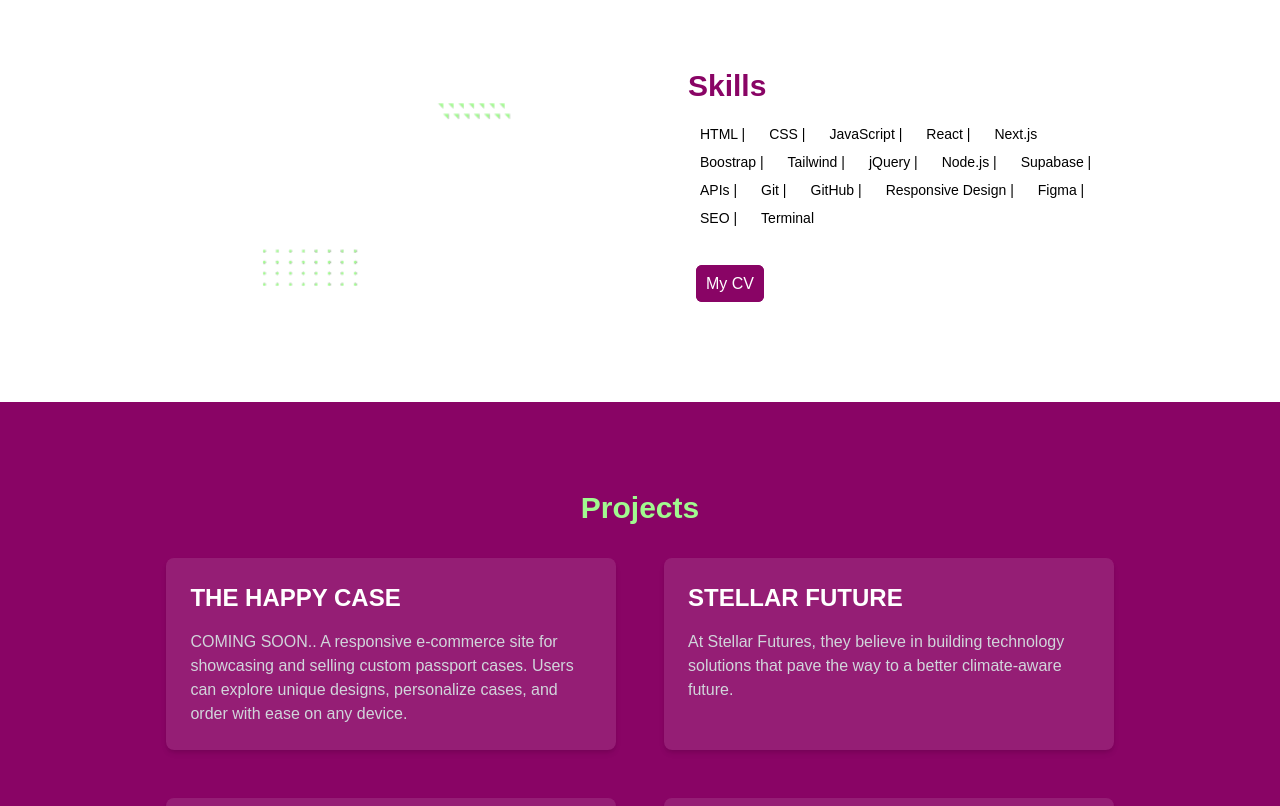
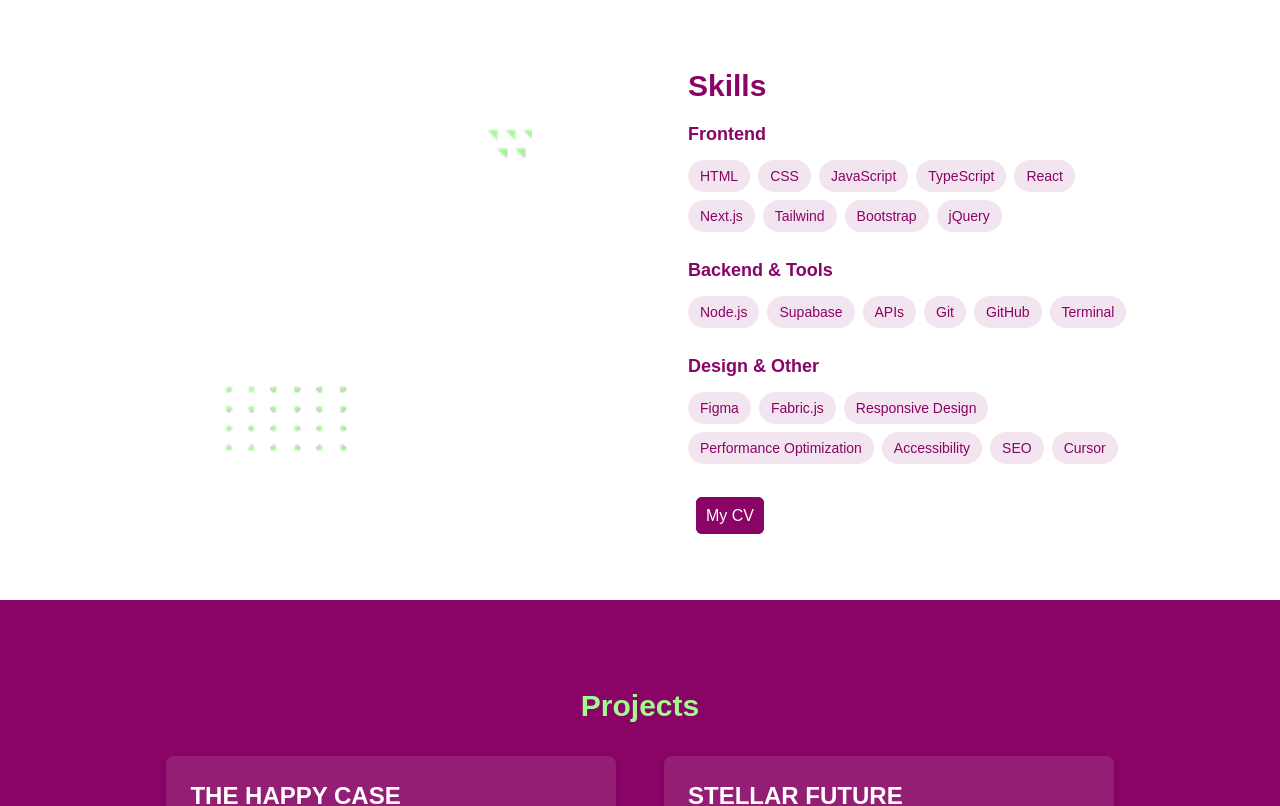
Before and after one commit to RaphaGil/RaphaelaPortfolio, a React (Create React App) app: page /#/ in a window 1280 px wide. Shown: the part 1320-2126 px from the top of the page. Built offline with nearby package versions, Linux system fonts and the light colour scheme.

Commit message:
changed the cv and improved the skills design

```diff
--- a/src/components/About.jsx
+++ b/src/components/About.jsx
@@ -58,7 +58,7 @@ function About() {
         </div>
 
         {/* Skills Image */}
-        <div className="bg-white p-6 flex justify-center hidden md:block">
+        <div className="bg-white p-6 hidden md:flex justify-center">
           <img
             src={`${process.env.PUBLIC_URL}/images/skillspic.png`}
             alt="Skills"
@@ -89,36 +89,58 @@ function About() {
             Skills
           </h2>
 
-          <ul className="flex flex-wrap  mb-10">
-            {[
-              " HTML |",
-              " CSS |",
-              " JavaScript |",
-              " React |",
-              "Next.js",
-              " Boostrap |",
-              " Tailwind |",
-              " jQuery |",
-              " Node.js |",
-              " Supabase |",
-              " APIs |",
-              " Git |",
-              " GitHub |",
-              " Responsive Design |",
-              " Figma |",
-              " SEO |",
-              " Terminal",
-            ].map((skill, index) => (
-              <li
-                key={skill}
-                className={`md:px-3 py-1 rounded-md text-sm text-black transition-all duration-1000 ease-out transform  ${
-                  isVisible ? "opacity-100 translate-x-0" : "opacity-0 -translate-x-10"
-                }`}
-              >
-                {skill}
-              </li>
-            ))}
-          </ul>
+          <div className="mb-10">
+            {/* Frontend Skills */}
+            <div className={`mb-6 transition-all duration-1000 ease-out delay-1100 ${
+              isVisible ? "opacity-100" : "opacity-0"
+            }`}>
+              <h3 className="text-lg font-semibold text-[#890465] mb-3">Frontend</h3>
+              <div className="flex flex-wrap gap-2">
+                {["HTML", "CSS", "JavaScript", "TypeScript", "React", "Next.js", "Tailwind", "Bootstrap", "jQuery"].map((skill) => (
+                  <span
+                    key={skill}
+                    className="px-3 py-1.5 bg-[#890465] bg-opacity-10 text-[#890465] rounded-full text-sm font-medium hover:bg-opacity-20 transition-all duration-300 hover:scale-105"
+                  >
+                    {skill}
+                  </span>
+                ))}
+              </div>
+            </div>
+
+            {/* Backend & Tools */}
+            <div className={`mb-6 transition-all duration-1000 ease-out delay-1200 ${
+              isVisible ? "opacity-100" : "opacity-0"
+            }`}>
+              <h3 className="text-lg font-semibold text-[#890465] mb-3">Backend & Tools</h3>
+              <div className="flex flex-wrap gap-2">
+                {["Node.js", "Supabase", "APIs", "Git", "GitHub", "Terminal"].map((skill) => (
+                  <span
+                    key={skill}
+                    className="px-3 py-1.5 bg-[#890465] bg-opacity-10 text-[#890465] rounded-full text-sm font-medium hover:bg-opacity-20 transition-all duration-300 hover:scale-105"
+                  >
+                    {skill}
+                  </span>
+                ))}
+              </div>
+            </div>
+
+            {/* Design & Other */}
+            <div className={`mb-6 transition-all duration-1000 ease-out delay-1300 ${
+              isVisible ? "opacity-100" : "opacity-0"
+            }`}>
+              <h3 className="text-lg font-semibold text-[#890465] mb-3">Design & Other</h3>
+              <div className="flex flex-wrap gap-2">
+                {["Figma", "Fabric.js", "Responsive Design", "Performance Optimization", "Accessibility", "SEO", "Cursor"].map((skill) => (
+                  <span
+                    key={skill}
+                    className="px-3 py-1.5 bg-[#890465] bg-opacity-10 text-[#890465] rounded-full text-sm font-medium hover:bg-opacity-20 transition-all duration-300 hover:scale-105"
+                  >
+                    {skill}
+                  </span>
+                ))}
+              </div>
+            </div>
+          </div>
 
           <a
             href={`${process.env.PUBLIC_URL}/RaphaelaGil_FrontendEngineer.pdf`}
--- a/src/components/Nav.jsx
+++ b/src/components/Nav.jsx
@@ -1,19 +1,45 @@
 import React, { useState } from "react";
 import { Menu, X } from "lucide-react";
-import { Link } from "react-router-dom";  // Import Link
+import { Link, useNavigate, useLocation } from "react-router-dom";
 
 function Nav() {
   const [isOpen, setIsOpen] = useState(false);
+  const navigate = useNavigate();
+  const location = useLocation();
+
+  const handleSectionClick = (sectionId) => {
+    setIsOpen(false);
+
+    // If not on home page, navigate to home first
+    if (location.pathname !== "/") {
+      navigate("/");
+      // Wait for navigation to complete, then scroll
+      setTimeout(() => {
+        const element = document.getElementById(sectionId);
+        if (element) {
+          element.scrollIntoView({ behavior: "smooth", block: "start" });
+        }
+      }, 100);
+    } else {
+      // Already on home page, just scroll
+      const element = document.getElementById(sectionId);
+      if (element) {
+        element.scrollIntoView({ behavior: "smooth", block: "start" });
+      }
+    }
+  };
 
   return (
     <div className="p-2 flex justify-between items-center w-full absolute z-10">
       {/* Left side - Logo */}
       <div className="md:pl-4">
-        <img
-          src={`${process.env.PUBLIC_URL}/images/logo.png`}
-          className="w-[25%] sm:w-[20%] md:w-[22%] lg:w-[24%] xl:w-[26%] max-w-[250px] min-w-[80px]"
-          alt="Logo"
-        />
+        <Link to="/">
+          <img
+            src={`${process.env.PUBLIC_URL}/images/logo.png`}
+            className="w-[25%] sm:w-[20%] md:w-[22%] lg:w-[24%] xl:w-[26%] max-w-[250px] min-w-[80px]"
+            alt="Logo"
+          />
+        </Link>
       </div>
 
       {/* Menu Button */}
@@ -29,29 +55,23 @@ function Nav() {
         <div className="absolute top-6 right-0 w-56 bg-white bg-opacity-10 shadow-md">
           <ul className="flex flex-col space-y-4 p-4 font-thin text-[#A1FA8F] md:text-[#890465]">
             {[ "ABOUT", "PROJECTS", "CONTACT"].map((item, index) => {
-              let path = "#"; // Default to an anchor
-
-              if (item === "ABOUT") path = "#about";
-              if (item === "CONTACT") path = "#contact";
-
               return (
                 <li key={index}>
                   {item === "PROJECTS" ? (
                     <Link
-                      to="/allprojects"  // Use Link for routing
+                      to="/allprojects"
                       className="block text-[#A1FA8F] md:text-[#890465] text-sm hover:underline px-4 py-2"
                       onClick={() => setIsOpen(false)}
                     >
                       {item}
                     </Link>
                   ) : (
-                    <a
-                      href={path}
-                      className="block text-[#A1FA8F] md:text-[#890465] text-sm hover:underline px-4 py-2"
-                      onClick={() => setIsOpen(false)}
+                    <button
+                      onClick={() => handleSectionClick(item.toLowerCase())}
+                      className="block text-[#A1FA8F] md:text-[#890465] text-sm hover:underline px-4 py-2 w-full text-left"
                     >
                       {item}
-                    </a>
+                    </button>
                   )}
                 </li>
               );
```
Also changed, not shown: 1 other file (tests, documents, lock files or other folders).
